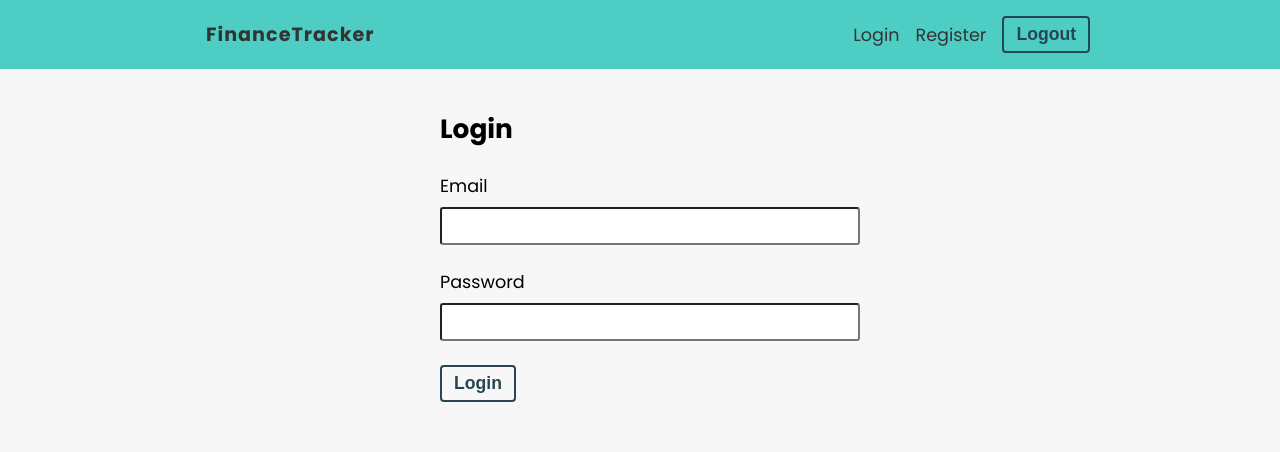
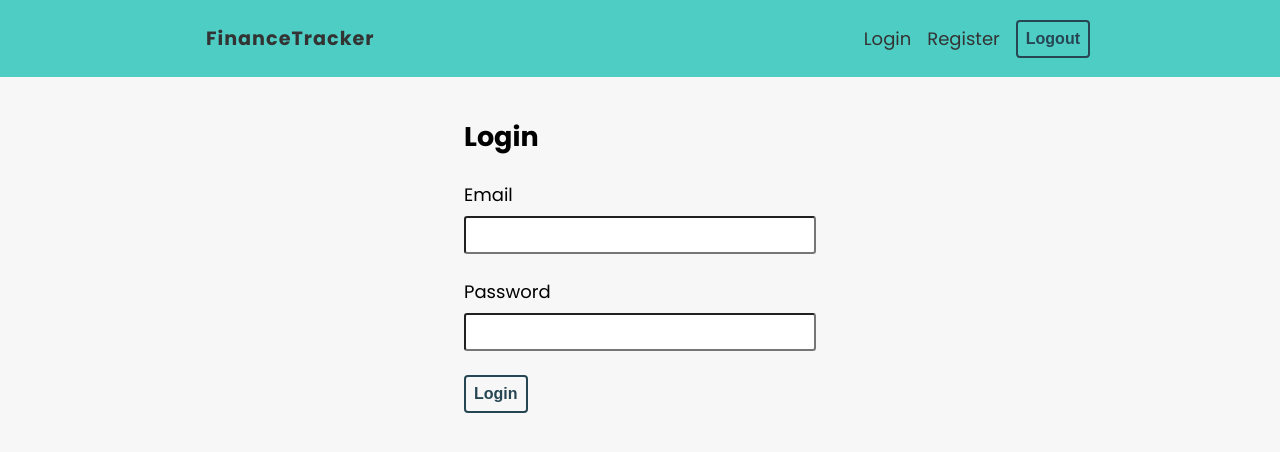
Before and after one commit to elvan/finance-tracker-app-react-firebase, a React (Create React App) app: page /login in a window 1280 px wide. Shown: the top 452 px of the page. Built offline with nearby package versions, Linux system fonts and the light colour scheme.

Commit message:
fix styling

```diff
--- a/src/components/Navbar.module.css
+++ b/src/components/Navbar.module.css
@@ -8,18 +8,20 @@
 .navbar ul {
   display: flex;
   align-items: center;
+  max-width: 900px;
   margin: 0 auto;
-  max-width: 900px;
 }
 
 .navbar button,
 .navbar a {
+  display: inline-block;
   margin-left: 1rem;
 }
 
 .navbar a {
   color: #333;
   text-decoration: none;
+  padding: 0.5rem 0;
 }
 
 .title {
--- a/src/index.css
+++ b/src/index.css
@@ -1,8 +1,14 @@
 @import url('https://fonts.googleapis.com/css2?family=Poppins:wght@100;200;300;400;500;600;700;800;900&display=swap');
+
+* {
+  box-sizing: border-box;
+  margin: 0;
+  padding: 0;
+}
 
 body {
   font-family: Poppins, sans-serif;
-  font-size: 1.1em;
+  font-size: 18px;
   margin: 0;
   background-color: #f7f7f7;
 }
@@ -28,9 +34,9 @@ ul {
   color: #264653;
   border-radius: 4px;
   font-weight: bold;
-  font-size: 1em;
+  font-size: 1rem;
   cursor: pointer;
-  padding: 6px 12px;
+  padding: 0.5rem;
 }
 
 .btn:hover {
```
